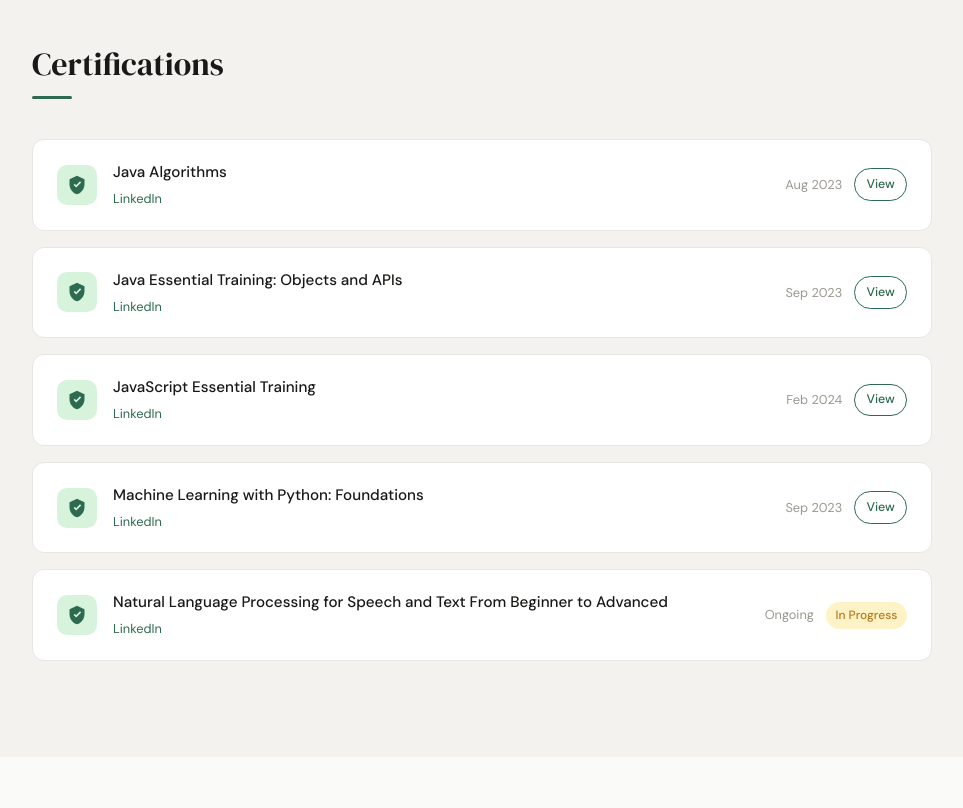
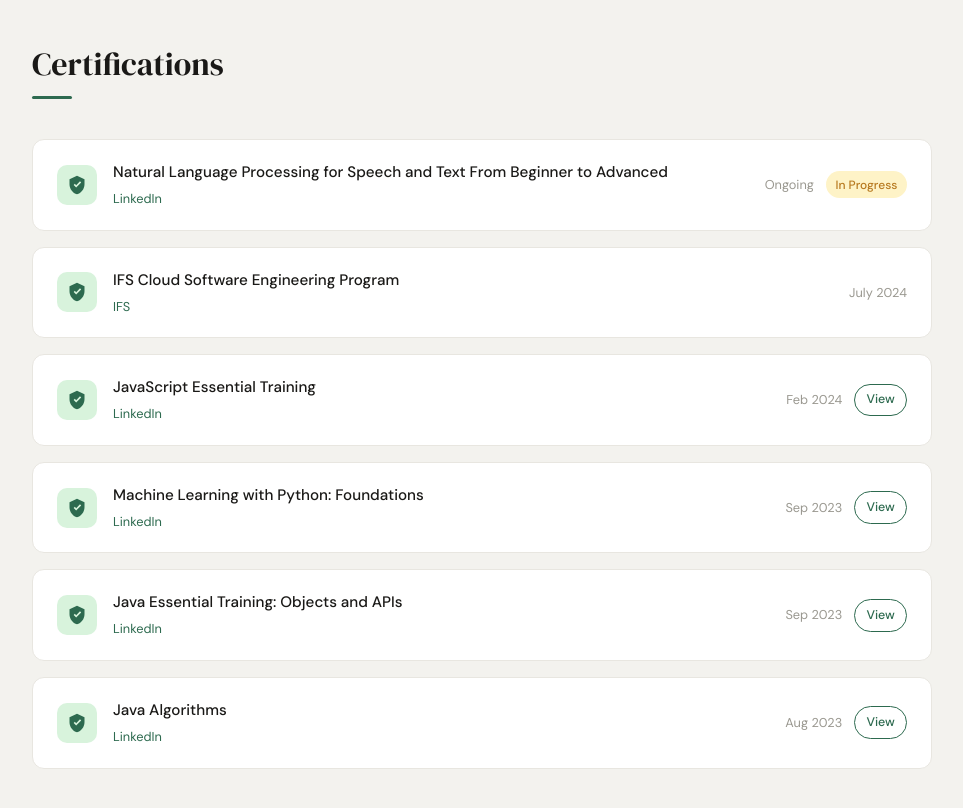
Before and after one commit to Minduli-Lasandi/Minduli-Lasandi-Portfolio, a React (Vite) app: page /Minduli-Lasandi-Portfolio/skills in a window 1280 px wide. Shown: the part 620-1428 px from the top of the page, without its empty margins (158-1121 px from the left). Before the commit the page ends 1377 px from the top, so only its background shows below. Built offline with nearby package versions, Linux system fonts and the light colour scheme.

Commit message:
Add new certification

```diff
--- a/src/data/certifications.ts
+++ b/src/data/certifications.ts
@@ -12,17 +12,25 @@ export const certifications = [
         date: "Sep 2023",
         link: "https://www.linkedin.com/learning/certificates/809033c7efb865bc2223b8815d0485f08fa8f9b6c0824ea437c823f428bc4443?u=76664938"
     },
+
+    {
+        name: "Machine Learning with Python: Foundations",
+        issuer: "LinkedIn",
+        date: "Sep 2023",
+        link: "https://www.linkedin.com/learning/certificates/fc26d416998d981a792704a48ec83aacce528cc46bcfcc3c0b779c882efba3b2?u=76664938"
+    },
+
     {
         name: "JavaScript Essential Training",
         issuer: "LinkedIn",
         date: "Feb 2024",
         link: "https://www.linkedin.com/learning/certificates/e9ec7a65df9e70341ef5dcec4cbdffd483c9949f3b56bc3bc2dfddcdb0f7bcb1?u=76664938"
     },
+
     {
-        name: "Machine Learning with Python: Foundations",
-        issuer: "LinkedIn",
-        date: "Sep 2023",
-        link: "https://www.linkedin.com/learning/certificates/fc26d416998d981a792704a48ec83aacce528cc46bcfcc3c0b779c882efba3b2?u=76664938"
+        name: " IFS Cloud Software Engineering Program ",
+        issuer: "IFS",
+        date: "July 2024",
     },
     {
         name: "Natural Language Processing for Speech and Text From Beginner to Advanced",
--- a/src/pages/SkillsPage.tsx
+++ b/src/pages/SkillsPage.tsx
@@ -38,7 +38,7 @@ export default function SkillsPage() {
                 <div className="section-inner">
                     <h2 className="section-title">Certifications</h2>
                     <div className="cert-list">
-                        {certifications.map((cert, i) => (
+                        {[...certifications].reverse().map((cert, i) => (
                             <div key={i} className="cert-card">
                                 <div className="cert-left">
                                     <div className="cert-icon">
```
